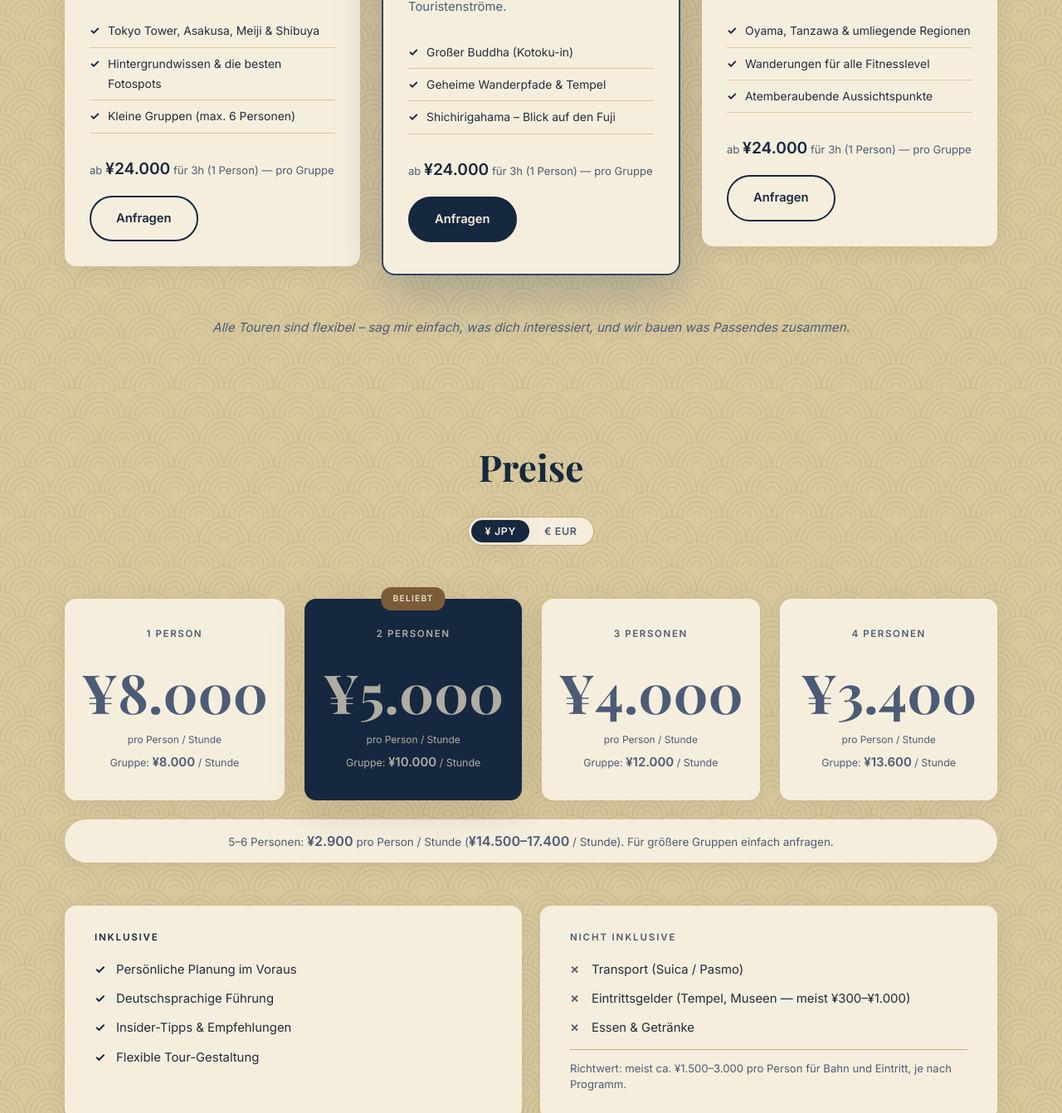
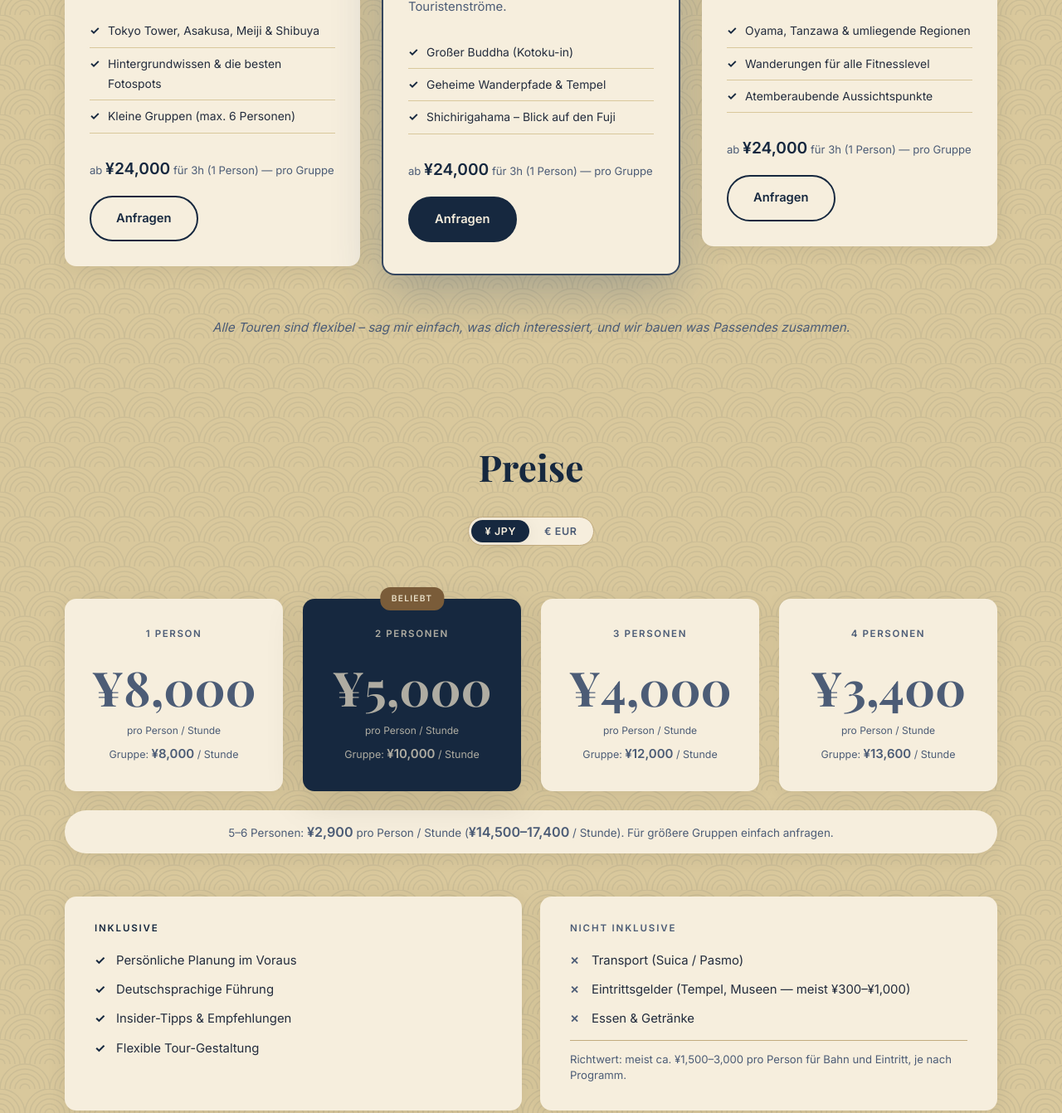
Before and after one commit to monorailbg/TakumiShare, a plain HTML site: page index.html in a window 1280 px wide. Shown: the part 1546-2888 px from the top of the page at 83% size. Drawn offline with nearby package versions, Linux system fonts and the light colour scheme; a web font is replaced by a local one.

Commit message:
Shrink the main price number slightly, use comma thousands separator
Reduce .pricing-rate strong from 3.4rem/2.1rem to 3rem/1.85rem
(desktop/mobile). Switch every Yen figure on the page (price-figure
data-jpy values, the entry-fee range, and the pricing-estimate note)
from period to comma thousands separators for consistency.

Co-Authored-By: Claude Sonnet 5 <noreply@anthropic.com>
Claude-Session: https://claude.ai/code/session_01ExbgDtrqoQU6bGGCc4UW15

```diff
--- a/index.html
+++ b/index.html
@@ -228,7 +228,7 @@
               <li data-de="Hintergrundwissen &amp; die besten Fotospots" data-en="Background knowledge &amp; the best photo spots">Hintergrundwissen &amp; die besten Fotospots</li>
               <li data-de="Kleine Gruppen (max. 6 Personen)" data-en="Small groups (max. 6 people)">Kleine Gruppen (max. 6 Personen)</li>
             </ul>
-            <p class="tour-price i18n-de">ab <strong><span class="price-figure" data-eur="€135" data-jpy="¥24.000">€135</span></strong> für 3h (1 Person) — pro Gruppe</p>
+            <p class="tour-price i18n-de">ab <strong><span class="price-figure" data-eur="€135" data-jpy="¥24,000">€135</span></strong> für 3h (1 Person) — pro Gruppe</p>
             <p class="tour-price i18n-en" hidden>from <strong><span class="price-figure" data-eur="€135" data-jpy="¥24,000">€135</span></strong> for 3h (1 person) — per group</p>
             <a href="#kontakt" class="btn btn-secondary" data-de="Anfragen" data-en="Request">Anfragen</a>
           </div>
@@ -249,7 +249,7 @@
               <li data-de="Geheime Wanderpfade &amp; Tempel" data-en="Secret hiking trails &amp; temples">Geheime Wanderpfade &amp; Tempel</li>
               <li data-de="Shichirigahama – Blick auf den Fuji" data-en="Shichirigahama – view of Mt. Fuji">Shichirigahama – Blick auf den Fuji</li>
             </ul>
-            <p class="tour-price i18n-de">ab <strong><span class="price-figure" data-eur="€135" data-jpy="¥24.000">€135</span></strong> für 3h (1 Person) — pro Gruppe</p>
+            <p class="tour-price i18n-de">ab <strong><span class="price-figure" data-eur="€135" data-jpy="¥24,000">€135</span></strong> für 3h (1 Person) — pro Gruppe</p>
             <p class="tour-price i18n-en" hidden>from <strong><span class="price-figure" data-eur="€135" data-jpy="¥24,000">€135</span></strong> for 3h (1 person) — per group</p>
             <a href="#kontakt" class="btn btn-primary" data-de="Anfragen" data-en="Request">Anfragen</a>
           </div>
@@ -269,7 +269,7 @@
               <li data-de="Wanderungen für alle Fitnesslevel" data-en="Hikes for all fitness levels">Wanderungen für alle Fitnesslevel</li>
               <li data-de="Atemberaubende Aussichtspunkte" data-en="Breathtaking viewpoints">Atemberaubende Aussichtspunkte</li>
             </ul>
-            <p class="tour-price i18n-de">ab <strong><span class="price-figure" data-eur="€135" data-jpy="¥24.000">€135</span></strong> für 3h (1 Person) — pro Gruppe</p>
+            <p class="tour-price i18n-de">ab <strong><span class="price-figure" data-eur="€135" data-jpy="¥24,000">€135</span></strong> für 3h (1 Person) — pro Gruppe</p>
             <p class="tour-price i18n-en" hidden>from <strong><span class="price-figure" data-eur="€135" data-jpy="¥24,000">€135</span></strong> for 3h (1 person) — per group</p>
             <a href="#kontakt" class="btn btn-secondary" data-de="Anfragen" data-en="Request">Anfragen</a>
           </div>
@@ -296,36 +296,36 @@
 
         <div class="pricing-card fade-in">
           <div class="pricing-label" data-de="1 Person" data-en="1 person">1 Person</div>
-          <div class="pricing-rate"><strong><span class="price-figure" data-eur="€45" data-jpy="¥8.000">€45</span></strong> <span data-de="pro Person / Stunde" data-en="per person / hour">pro Person / Stunde</span></div>
-          <div class="pricing-total i18n-de">Gruppe: <span class="price-figure" data-eur="€45" data-jpy="¥8.000">€45</span> / Stunde</div>
+          <div class="pricing-rate"><strong><span class="price-figure" data-eur="€45" data-jpy="¥8,000">€45</span></strong> <span data-de="pro Person / Stunde" data-en="per person / hour">pro Person / Stunde</span></div>
+          <div class="pricing-total i18n-de">Gruppe: <span class="price-figure" data-eur="€45" data-jpy="¥8,000">€45</span> / Stunde</div>
           <div class="pricing-total i18n-en" hidden>Group: <span class="price-figure" data-eur="€45" data-jpy="¥8,000">€45</span> / hour</div>
         </div>
 
         <div class="pricing-card pricing-card--featured fade-in">
           <span class="pricing-badge" data-de="Beliebt" data-en="Popular">Beliebt</span>
           <div class="pricing-label" data-de="2 Personen" data-en="2 persons">2 Personen</div>
-          <div class="pricing-rate"><strong><span class="price-figure" data-eur="€28" data-jpy="¥5.000">€28</span></strong> <span data-de="pro Person / Stunde" data-en="per person / hour">pro Person / Stunde</span></div>
-          <div class="pricing-total i18n-de">Gruppe: <span class="price-figure" data-eur="€56" data-jpy="¥10.000">€56</span> / Stunde</div>
+          <div class="pricing-rate"><strong><span class="price-figure" data-eur="€28" data-jpy="¥5,000">€28</span></strong> <span data-de="pro Person / Stunde" data-en="per person / hour">pro Person / Stunde</span></div>
+          <div class="pricing-total i18n-de">Gruppe: <span class="price-figure" data-eur="€56" data-jpy="¥10,000">€56</span> / Stunde</div>
           <div class="pricing-total i18n-en" hidden>Group: <span class="price-figure" data-eur="€56" data-jpy="¥10,000">€56</span> / hour</div>
         </div>
 
         <div class="pricing-card fade-in">
           <div class="pricing-label" data-de="3 Personen" data-en="3 persons">3 Personen</div>
-          <div class="pricing-rate"><strong><span class="price-figure" data-eur="€22" data-jpy="¥4.000">€22</span></strong> <span data-de="pro Person / Stunde" data-en="per person / hour">pro Person / Stunde</span></div>
-          <div class="pricing-total i18n-de">Gruppe: <span class="price-figure" data-eur="€66" data-jpy="¥12.000">€66</span> / Stunde</div>
+          <div class="pricing-rate"><strong><span class="price-figure" data-eur="€22" data-jpy="¥4,000">€22</span></strong> <span data-de="pro Person / Stunde" data-en="per person / hour">pro Person / Stunde</span></div>
+          <div class="pricing-total i18n-de">Gruppe: <span class="price-figure" data-eur="€66" data-jpy="¥12,000">€66</span> / Stunde</div>
           <div class="pricing-total i18n-en" hidden>Group: <span class="price-figure" data-eur="€66" data-jpy="¥12,000">€66</span> / hour</div>
         </div>
 
         <div class="pricing-card fade-in">
           <div class="pricing-label" data-de="4 Personen" data-en="4 persons">4 Personen</div>
-          <div class="pricing-rate"><strong><span class="price-figure" data-eur="€19" data-jpy="¥3.400">€19</span></strong> <span data-de="pro Person / Stunde" data-en="per person / hour">pro Person / Stunde</span></div>
-          <div class="pricing-total i18n-de">Gruppe: <span class="price-figure" data-eur="€76" data-jpy="¥13.600">€76</span> / Stunde</div>
+          <div class="pricing-rate"><strong><span class="price-figure" data-eur="€19" data-jpy="¥3,400">€19</span></strong> <span data-de="pro Person / Stunde" data-en="per person / hour">pro Person / Stunde</span></div>
+          <div class="pricing-total i18n-de">Gruppe: <span class="price-figure" data-eur="€76" data-jpy="¥13,600">€76</span> / Stunde</div>
           <div class="pricing-total i18n-en" hidden>Group: <span class="price-figure" data-eur="€76" data-jpy="¥13,600">€76</span> / hour</div>
         </div>
 
       </div>
 
-      <p class="pricing-note i18n-de">5–6 Personen: <span class="price-figure" data-eur="€16" data-jpy="¥2.900">€16</span> pro Person / Stunde (<span class="price-figure" data-eur="€80–96" data-jpy="¥14.500–17.400">€80–96</span> / Stunde). Für größere Gruppen einfach anfragen.</p>
+      <p class="pricing-note i18n-de">5–6 Personen: <span class="price-figure" data-eur="€16" data-jpy="¥2,900">€16</span> pro Person / Stunde (<span class="price-figure" data-eur="€80–96" data-jpy="¥14,500–17,400">€80–96</span> / Stunde). Für größere Gruppen einfach anfragen.</p>
       <p class="pricing-note i18n-en" hidden>5–6 persons: <span class="price-figure" data-eur="€16" data-jpy="¥2,900">€16</span> per person / hour (<span class="price-figure" data-eur="€80–96" data-jpy="¥14,500–17,400">€80–96</span> / hour). For larger groups just ask.</p>
 
       <div class="pricing-includes fade-in">
@@ -342,10 +342,10 @@
           <h3 class="pricing-includes-title" data-de="Nicht inklusive" data-en="Not included">Nicht inklusive</h3>
           <ul>
             <li data-de="Transport (Suica / Pasmo)" data-en="Transport (Suica / Pasmo)">Transport (Suica / Pasmo)</li>
-            <li data-de="Eintrittsgelder (Tempel, Museen — meist ¥300–¥1.000)" data-en="Entry fees (temples, museums — usually ¥300–¥1,000)">Eintrittsgelder (Tempel, Museen — meist ¥300–¥1.000)</li>
+            <li data-de="Eintrittsgelder (Tempel, Museen — meist ¥300–¥1,000)" data-en="Entry fees (temples, museums — usually ¥300–¥1,000)">Eintrittsgelder (Tempel, Museen — meist ¥300–¥1,000)</li>
             <li data-de="Essen &amp; Getränke" data-en="Food &amp; drinks">Essen &amp; Getränke</li>
           </ul>
-          <p class="pricing-estimate" data-de="Richtwert: meist ca. ¥1.500–3.000 pro Person für Bahn und Eintritt, je nach Programm." data-en="Estimate: usually around ¥1,500–3,000 per person for transport and entry, depending on the program.">Richtwert: meist ca. ¥1.500–3.000 pro Person für Bahn und Eintritt, je nach Programm.</p>
+          <p class="pricing-estimate" data-de="Richtwert: meist ca. ¥1,500–3,000 pro Person für Bahn und Eintritt, je nach Programm." data-en="Estimate: usually around ¥1,500–3,000 per person for transport and entry, depending on the program.">Richtwert: meist ca. ¥1,500–3,000 pro Person für Bahn und Eintritt, je nach Programm.</p>
         </div>
       </div>
 
@@ -370,7 +370,7 @@
         <details class="faq-item">
           <summary data-de="Was ist die Mindestbuchungsdauer?" data-en="What's the minimum booking duration?">Was ist die Mindestbuchungsdauer?</summary>
           <div class="faq-answer">
-            <p class="i18n-de">Die Mindestbuchungsdauer beträgt 3 Stunden. Für 1 Person bedeutet das ab <span class="price-figure" data-eur="€135" data-jpy="¥24.000">€135</span> pro Gruppe.</p>
+            <p class="i18n-de">Die Mindestbuchungsdauer beträgt 3 Stunden. Für 1 Person bedeutet das ab <span class="price-figure" data-eur="€135" data-jpy="¥24,000">€135</span> pro Gruppe.</p>
             <p class="i18n-en" hidden>The minimum booking is 3 hours. For 1 person that means from <span class="price-figure" data-eur="€135" data-jpy="¥24,000">€135</span> per group.</p>
           </div>
         </details>
--- a/styles.css
+++ b/styles.css
@@ -2254,7 +2254,7 @@ h1, h2, h3 {
 .pricing-rate strong {
   display: block;
   font-family: var(--font-heading);
-  font-size: 3.4rem;
+  font-size: 3rem;
   font-weight: 700;
   color: var(--heading);
   line-height: 1;
@@ -2367,7 +2367,7 @@ h1, h2, h3 {
 @media (max-width: 480px) {
   .pricing-grid { gap: 14px; }
   .pricing-card { padding: 28px 16px; }
-  .pricing-rate strong { font-size: 2.1rem; }
+  .pricing-rate strong { font-size: 1.85rem; }
   .pricing-includes-col { padding: 24px 22px; }
 }
 
```
